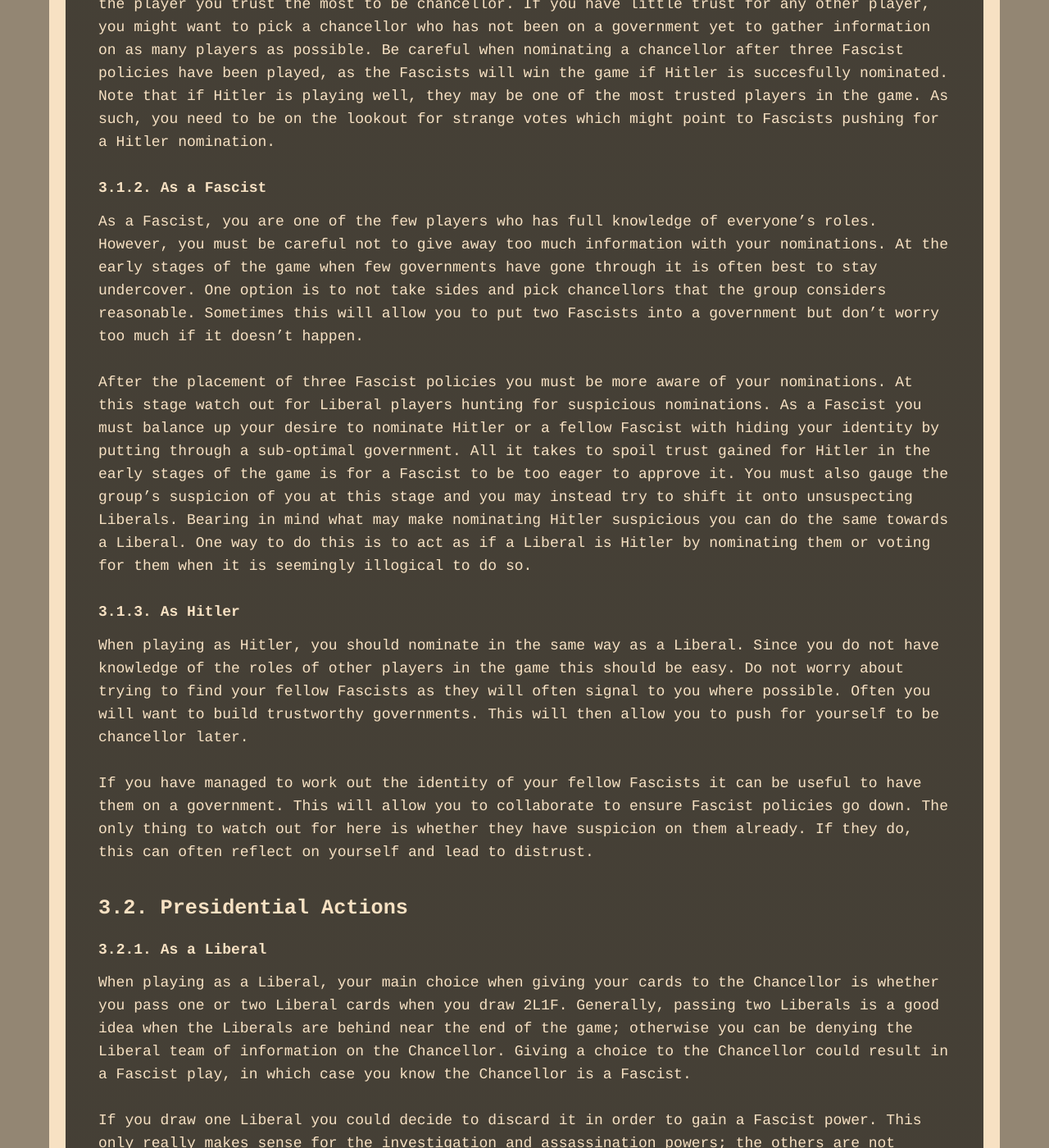
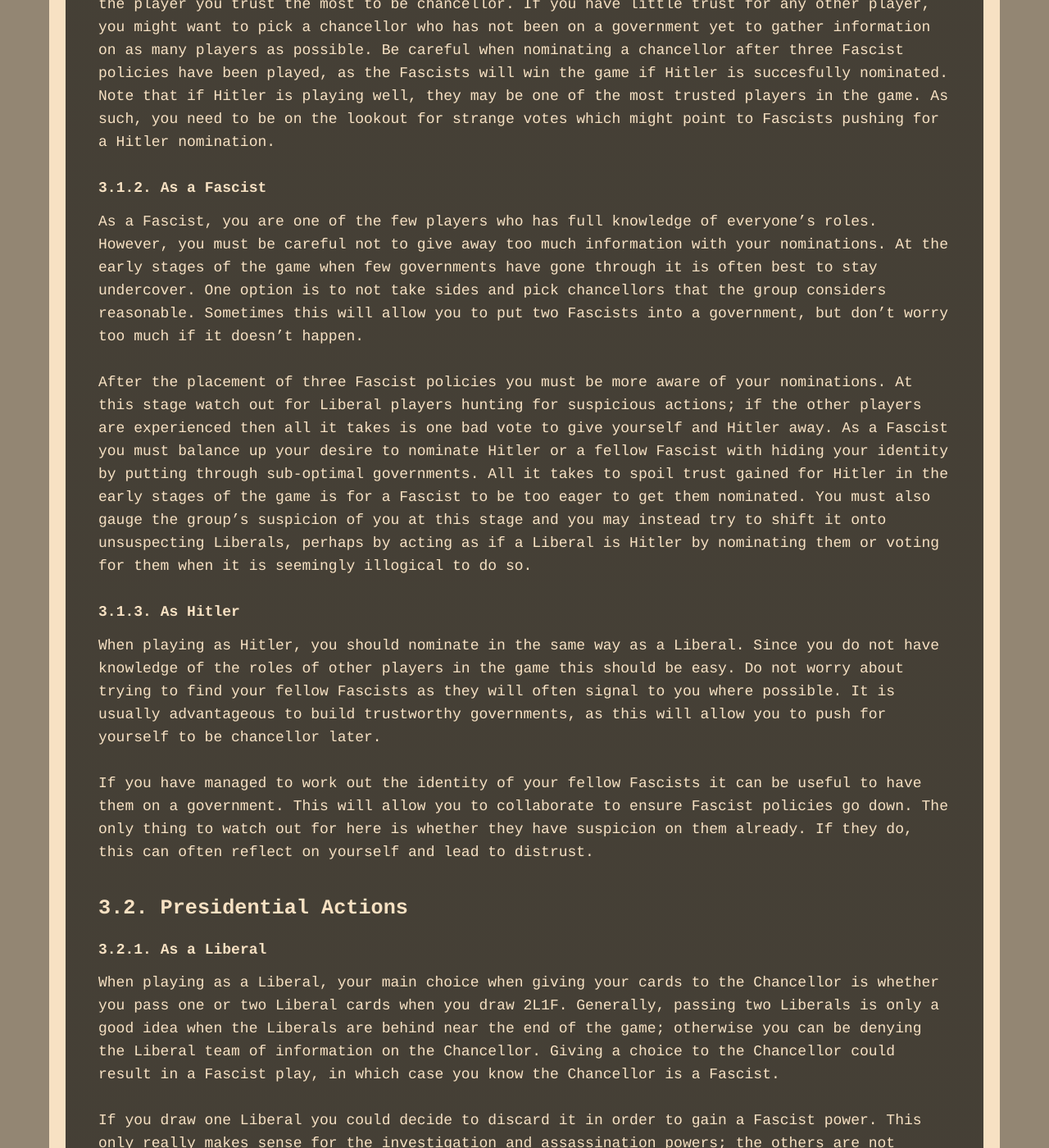
Before and after one commit to TartanLlama/secret-hitler-strategies, a Jekyll site: the page built from index.md, in a window 1280 px wide and 1400 px high, scrolled down 7239 px. Shown: the whole window at 82% size. Built offline with Jekyll 4.4.1, drawn with Linux system fonts in a browser that asks for light colours; nearby versions of some CDN libraries; some of the changed text lies outside the part shown.

Commit message:
Proofread first few sections

```diff
--- a/index.md
+++ b/index.md
@@ -98,16 +98,15 @@ If you are a Liberal, don’t say that you’re Fascist. Some players do this to
 
 ### Regular Fascists
 
-Fascists generally want to sow as much dissent and chaos as possible. Confused Liberals generally keeps the fascists in a strong position. However you must watch out that you do not trip up over your own lies.
+Fascists want to sow as much dissent and chaos as possible, giving confused Liberals a path to bring about their own demise. However you must watch out that you do not trip up over your own lies.
 
-It is often good as a Fascist to play straightforward, logically and for the most part as a Liberal. Doing so provides two key benefits. The first is a reasonable alibi “I’m a liberal and trying to be helpful! Why would I point out such a good plan if I was fascist?” if suspicion is pointed your way. The second comes if your cover becomes blown, this then can taint your good liberal logic and will cause others to look upon your recommendations with suspicion.
+Most of the time Fascists should pretend they are Liberals, only furthering the Fascist agenda when they have plausible deniability. A player who does this well will be able to curry favour with the Liberals, allowing them to subtly continue with their deceit, biding their time for a merciless betrayal when it counts the most.
 
-Feigning ignorance is often a good way to cover up your manipulative actions. As strategies are formulated and the meta evolves, it's often easiest to claim “Ah! I didn’t realise that was a thing!” to cover up something that you may have done that seems out of the ordinary.
-
+Fascists should also do their best to help Hitler gain trust so that they can be elected chancellor and win the game. This usually involves allowing them to play Liberal policies and attempting to eliminate other players from the game to clear the way. But be careful not to support Hitler *too* much, or the Liberal players might catch on!
 
 ### Hitler
 
-Hitler has the most sensitive role, as they can easily win or lose the game for the Fascists. A good Hitler player can worm their way into the Liberal block and get themselves nominated while still playing Fascist cards when they think they can get away with it. A poor one may get discovered and make themselves a prime target for execution powers, undermining any results the other Fascists have been achieving.
+Hitler has the most sensitive role, as they can bring about an early victory or defeat for the Fascists. A good Hitler player can worm their way into the Liberal block and get themselves nominated while still playing Fascist cards when they think they can get away with it. A poor one may get discovered and make themselves a prime target for execution powers, undermining any results the other Fascists have been achieving.
 
 The most basic Hitler strategy is to just play as a straight Liberal. Try to make all the same decisions you would make as a Liberal player; playing Liberal policies, discovering Fascists, voting conservatively. If you can do this well, you should have a reasonable amount of trust from the Liberal players to get you voted in as chancellor when it matters. Of course, with this strategy you are relying on the regular Fascists to enact the policies you need to win the game, but a straight Liberal Hitler play is a good idea if you aren't comfortable trying more advanced tactics.
 
@@ -121,18 +120,18 @@ When you are more familiar with the game, you can try selectively discarding Lib
 Since you want to ensure the play of as many Liberal policies as possible, you should nominate the player you trust the most to be chancellor. If you have little trust for any other player, you might want to pick a chancellor who has not been on a government yet to gather information on as many players as possible. Be careful when nominating a chancellor after three Fascist policies have been played, as the Fascists will win the game if Hitler is succesfully nominated. Note that if Hitler is playing well, they may be one of the most trusted players in the game. As such, you need to be on the lookout for strange votes which might point to Fascists pushing for a Hitler nomination.
 
 #### As a Fascist
-As a Fascist, you are one of the few players who has full knowledge of everyone's roles. However, you must be careful not to give away too much information with your nominations. At the early stages of the game when few governments have gone through it is often best to stay undercover. One option is to not take sides and pick chancellors that the group considers reasonable. Sometimes this will allow you to put two Fascists into a government but don't worry too much if it doesn't happen.
+As a Fascist, you are one of the few players who has full knowledge of everyone's roles. However, you must be careful not to give away too much information with your nominations. At the early stages of the game when few governments have gone through it is often best to stay undercover. One option is to not take sides and pick chancellors that the group considers reasonable. Sometimes this will allow you to put two Fascists into a government, but don't worry too much if it doesn't happen.
 
-After the placement of three Fascist policies you must be more aware of your nominations. At this stage watch out for Liberal players hunting for suspicious nominations. As a Fascist you must balance up your desire to nominate Hitler or a fellow Fascist with hiding your identity by putting through a sub-optimal government. All it takes to spoil trust gained for Hitler in the early stages of the game is for a Fascist to be too eager to approve it. You must also gauge the group's suspicion of you at this stage and you may instead try to shift it onto unsuspecting Liberals. Bearing in mind what may make nominating Hitler suspicious you can do the same towards a Liberal. One way to do this is to act as if a Liberal is Hitler by nominating them or voting for them when it is seemingly illogical to do so.
+After the placement of three Fascist policies you must be more aware of your nominations. At this stage watch out for Liberal players hunting for suspicious actions; if the other players are experienced then all it takes is one bad vote to give yourself and Hitler away. As a Fascist you must balance up your desire to nominate Hitler or a fellow Fascist with hiding your identity by putting through sub-optimal governments. All it takes to spoil trust gained for Hitler in the early stages of the game is for a Fascist to be too eager to get them nominated. You must also gauge the group's suspicion of you at this stage and you may instead try to shift it onto unsuspecting Liberals, perhaps by acting as if a Liberal is Hitler by nominating them or voting for them when it is seemingly illogical to do so.
 
 #### As Hitler
-When playing as Hitler, you should nominate in the same way as a Liberal. Since you do not have knowledge of the roles of other players in the game this should be easy. Do not worry about trying to find your fellow Fascists as they will often signal to you where possible. Often you will want to build trustworthy governments. This will then allow you to push for yourself to be chancellor later.
+When playing as Hitler, you should nominate in the same way as a Liberal. Since you do not have knowledge of the roles of other players in the game this should be easy. Do not worry about trying to find your fellow Fascists as they will often signal to you where possible. It is usually advantageous to build trustworthy governments, as this will allow you to push for yourself to be chancellor later.
 
 If you have managed to work out the identity of your fellow Fascists it can be useful to have them on a government. This will allow you to collaborate to ensure Fascist policies go down. The only thing to watch out for here is whether they have suspicion on them already. If they do, this can often reflect on yourself and lead to distrust.
 
 ### Presidential Actions
 #### As a Liberal
-When playing as a Liberal, your main choice when giving your cards to the Chancellor is whether you pass one or two Liberal cards when you draw 2L1F. Generally, passing two Liberals is a good idea when the Liberals are behind near the end of the game; otherwise you can be denying the Liberal team of information on the Chancellor. Giving a choice to the Chancellor could result in a Fascist play, in which case you know the Chancellor is a Fascist.
+When playing as a Liberal, your main choice when giving your cards to the Chancellor is whether you pass one or two Liberal cards when you draw 2L1F. Generally, passing two Liberals is only a good idea when the Liberals are behind near the end of the game; otherwise you can be denying the Liberal team of information on the Chancellor. Giving a choice to the Chancellor could result in a Fascist play, in which case you know the Chancellor is a Fascist.
 
 If you draw one Liberal you could decide to discard it in order to gain a Fascist power. This only really makes sense for the investigation and assassination powers; the others are not powerful enough to give up a Liberal play for. This should be done judiciously and not when the Liberals are already behind on the scoreboard (unless you are fairly sure you can kill Hitler).
 
```
